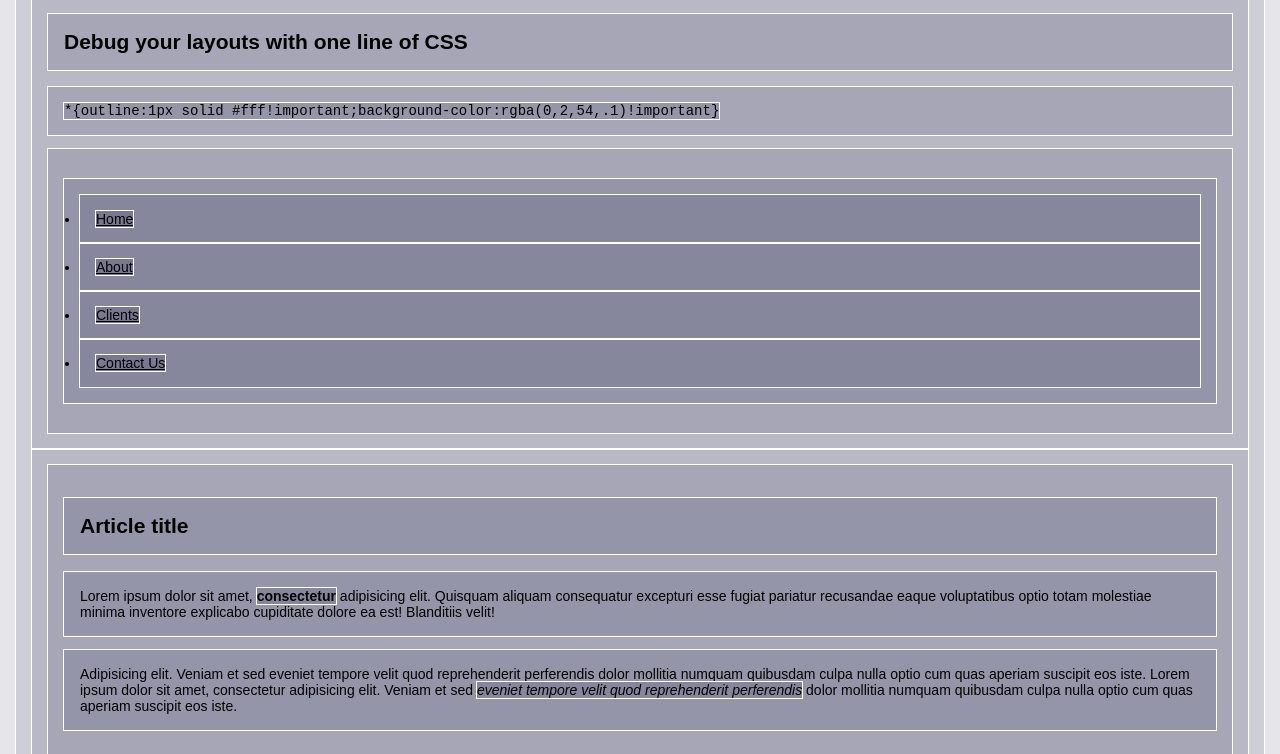
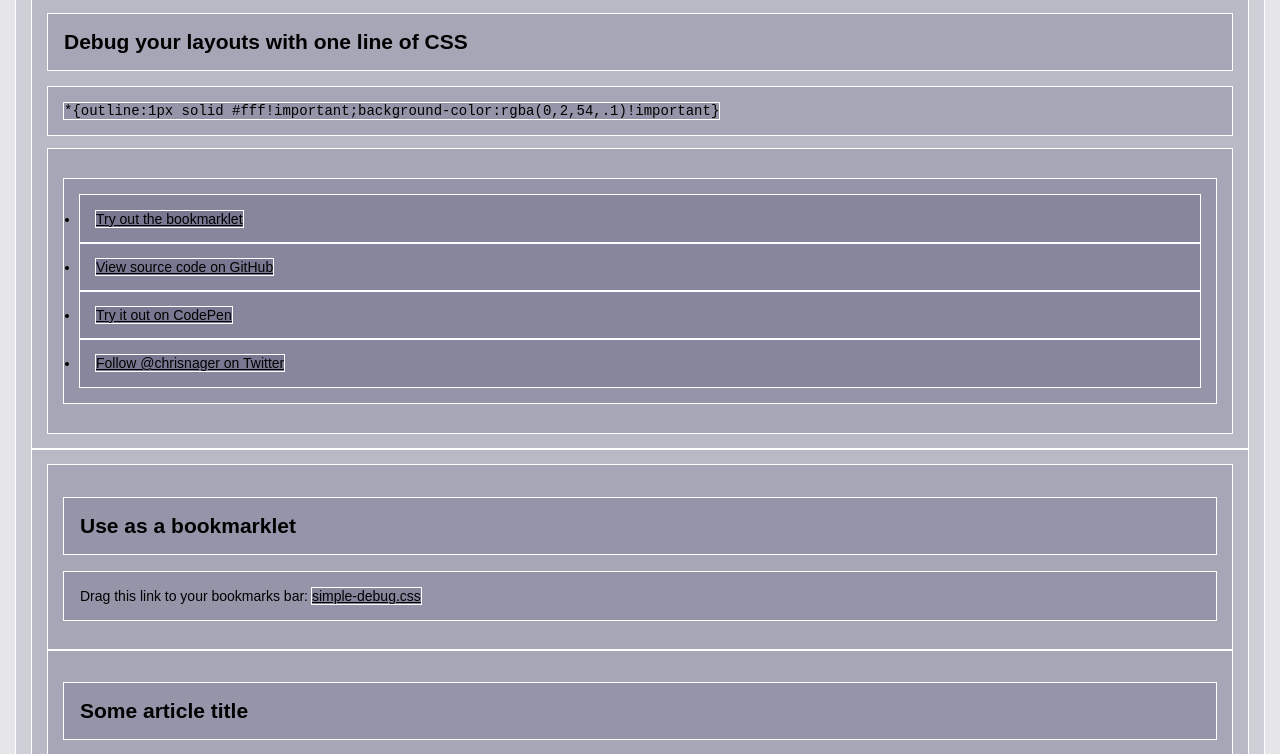
Before and after one commit to chrisnager/simple-debug.css, a plain HTML site: page index.html in a window 1280 px wide. Shown: the part 136-890 px from the top of the page. Drawn offline with Linux system fonts and the light colour scheme.

Commit message:
Add bookmarklet, fix #1. Thanks @jasonadelia!

```diff
--- a/index.html
+++ b/index.html
@@ -18,18 +18,25 @@
             <pre><code>*{outline:1px solid #fff!important;background-color:rgba(0,2,54,.1)!important}</code></pre>
             <nav>
                 <ul>
-                    <li><a href="#">Home</a></li>
-                    <li><a href="#">About</a></li>
-                    <li><a href="#">Clients</a></li>
-                    <li><a href="#">Contact Us</a></li>
+                    <li><a href="#bookmarklet">Try out the bookmarklet</a></li>
+                    <li><a href="//github.com/chrisnager/simple-debug.css">View source code on GitHub</a></li>
+                    <li><a href="//codepen.io/chrisnager/pen/saxeL">Try it out on CodePen</a></li>
+                    <li><a href="//twitter.com/chrisnager">Follow @chrisnager on Twitter</a></li>
                 </ul>
             </nav>
         </header>
         <main>
             <article>
-                <h1>Article title</h1>
+                <h1 id="bookmarklet">Use as a bookmarklet</h1>
+                <p>Drag this link to your bookmarks bar:
+                    <a href="javascript:(function(){var newcss='*{outline:1px solid #fff!important;background-color:rgba(0,2,54,.1)!important}';if('\v'=='v'){document.createStyleSheet().cssText=newcss;}else{var tag=document.createElement('style');tag.type='text/css';document.getElementsByTagName('head')[0].appendChild(tag);tag[(typeof document.body.style.WebkitAppearance=='string')?'innerText':'innerHTML']= newcss;}})();">simple-debug.css</a>
+                </p>
+            </article>
+            <article>
+                <h1>Some article title</h1>
                 <p>Lorem ipsum dolor sit amet, <b>consectetur</b> adipisicing elit. Quisquam aliquam consequatur excepturi esse fugiat pariatur recusandae eaque voluptatibus optio totam molestiae minima inventore explicabo cupiditate dolore ea est! Blanditiis velit!</p>
                 <p>Adipisicing elit. Veniam et sed eveniet tempore velit quod reprehenderit perferendis dolor mollitia numquam quibusdam culpa nulla optio cum quas aperiam suscipit eos iste. Lorem ipsum dolor sit amet, consectetur adipisicing elit. Veniam et sed <i>eveniet tempore velit quod reprehenderit perferendis</i> dolor mollitia numquam quibusdam culpa nulla optio cum quas aperiam suscipit eos iste.</p>
+                <p>Ipsum dolor sit amet, consectetur adipisicing elit. Quisquam aliquam consequatur excepturi esse fugiat pariatur recusandae eaque voluptatibus optio totam molestiae minima inventore explicabo cupiditate dolore ea est! Blanditiis velit!</p>
             </article>
         </main>
         <footer>
```
